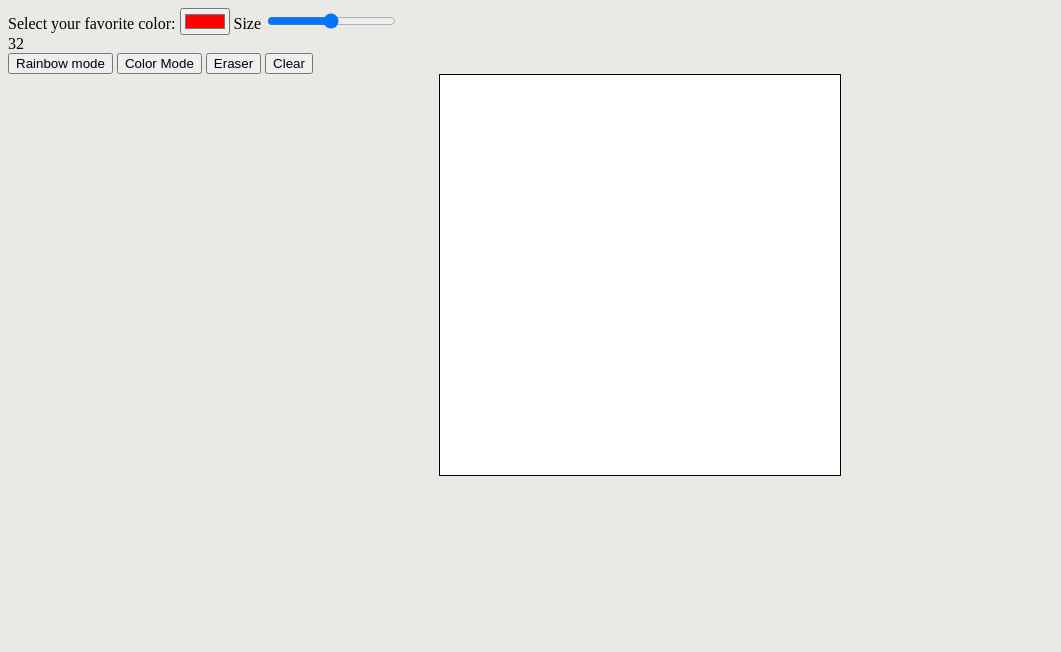
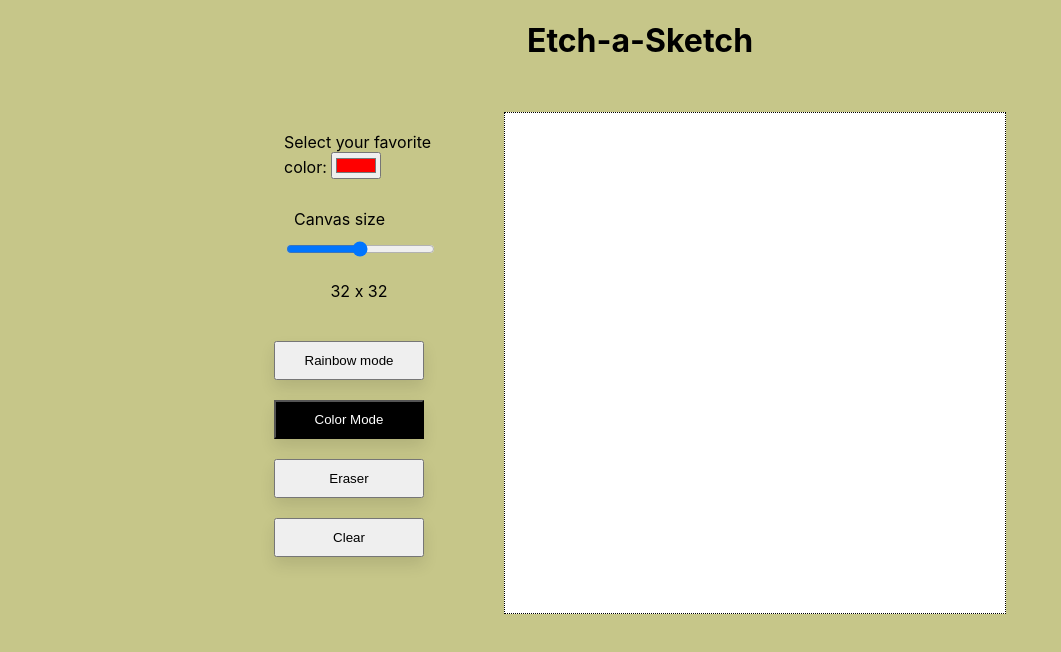
Before and after one commit to himlayyy/etcha-sketch, a plain HTML site: page index.html in a window 1280 px wide. Shown: the whole page, without its empty margins (0-1061 px from the left). Drawn offline with Linux system fonts and the light colour scheme.

Commit message:
Added styling

```diff
--- a/index.html
+++ b/index.html
@@ -10,20 +10,29 @@
 </head>
 
 <body>
+
+        <h1>Etch-a-Sketch</h1>
+
+<div class ="content">
     <div class="options">
-        <label for="favcolor">Select your favorite color:</label>
-        <input type="color" id="color-picker" name="paint" value="#ff0000">
-        <label for="pixel-size">Size</label>
-        <input type="range" id="slider" name="size" min="1" max="64" step="1" value="32">
-        <div id="slider-display"></div>
-        <button class ="function" id="rainbow" onClick="rainbow()">Rainbow mode</button>
-        <button class="select" id="color-mode" onClick="colorMode()">Color Mode</button>
-
+        <div class="color-picker-section">
+            <label for="favcolor">Select your favorite color:</label>
+            <input type="color" id="color-picker" name="paint" value="#ff0000">
+        </div>
+        <div class="canvas-section">
+            <label for="pixel-size">Canvas size</label>
+            <input type="range" id="slider" name="size" min="1" max="64" step="1" value="32">
+            <div id="slider-display"></div>
+        </div>
+        <button class="function" id="rainbow" onClick="rainbow()">Rainbow mode</button>
+        <button autofocus class="select" id="color-mode" onClick="colorMode()">Color Mode</button>
         <button id="eraser" onClick="eraser()">Eraser</button>
         <button id="clearing" onClick="clearing()">Clear</button>
 
     </div>
     <div class="grid-container"></div>
+
+</div>
 
 
 
--- a/index.js
+++ b/index.js
@@ -3,9 +3,9 @@ let gridContainer = document.querySelector(".grid-container");
 let slider = document.querySelector("#slider");
 let sliderDisplay = document.querySelector("#slider-display");
 
-sliderDisplay.innerHTML = slider.value;
+sliderDisplay.innerHTML = `${slider.value} x ${slider.value}`;
 slider.addEventListener("input", () => {
-    sliderDisplay.innerHTML = slider.value;
+    sliderDisplay.innerHTML =  `${slider.value} x ${slider.value}`;
     clearing(slider.value);
 })
 
@@ -15,7 +15,9 @@ let color = colorPicker.addEventListener("input", () => console.log(colorPicker.
 function randomColor() {
     return "#" + Math.floor(Math.random() * 16777215).toString(16)
 };
-
+function palette(){
+    console.log("palette");
+}
 function clearing(cells = 32) {
     gridContainer.querySelectorAll(".pixel").forEach(pixel => pixel.remove());
     slider.value = cells;
--- a/style.css
+++ b/style.css
@@ -1,17 +1,72 @@
 body{
-    background-color:rgb(233, 233, 230);
+    background-color: rgb(198 198 137);
+    font-family: -apple-system, BlinkMacSystemFont, 'Segoe UI', Roboto, Oxygen, Ubuntu, Cantarell, 'Open Sans', 'Helvetica Neue', sans-serif;
+
 }
+h1{
+    text-align:center;
+}
+.content{
+    display:flex;
+    justify-content: center;
+    align-items: c;
+}
+.content > *{
+    margin: 30px 40px;
+}
+.h1{
+    display:block;
+}
+.canvas-section > *{
+    padding: 10px;
+}
+label{
+    text-align:center;
+}
+.options{
+    width: 150px;
+    align-items:center;
+    flex-shrink:1;
+    width: f;
+}
+.options > *{
+    width:inherit;
+    margin:10px 0 10px;
+    padding:10px;
+}
+#color-picker,
+.canvas-section > * {
+    text-align:center;
+}
+button{
+    box-shadow: 0px 8px 15px rgba(0, 0, 0, 0.1);
+    transition: all 0.3s ease 0s;
+    cursor: pointer;
+    outline: none;
+    border-radius: 1;
+}
+button:hover{
+    box-shadow: 0px 15px 20px rgba(50, 51, 51, 0.4);
+    color: black;
+    transform: translateY(-7px);
+}
+button:focus{
+    background-color:black;
+    color:white;
+}
+
 .grid-container{
     min-width:0;
     display:flex;
     flex-wrap: wrap;
-    margin:0 auto;
-    width:400px;
-    height:400px;
-    border:1px solid black;
+    flex-shrink: 0;
+    width:500px;
+    height:500px;
+    border:1px dotted black;
     background:white;
-    align-content: flex-start;
+    align-content: stretch;
     flex-direction: row;
+    justify-content: space-evenly;
 }
 .pixel{
     background-color: white;
```
